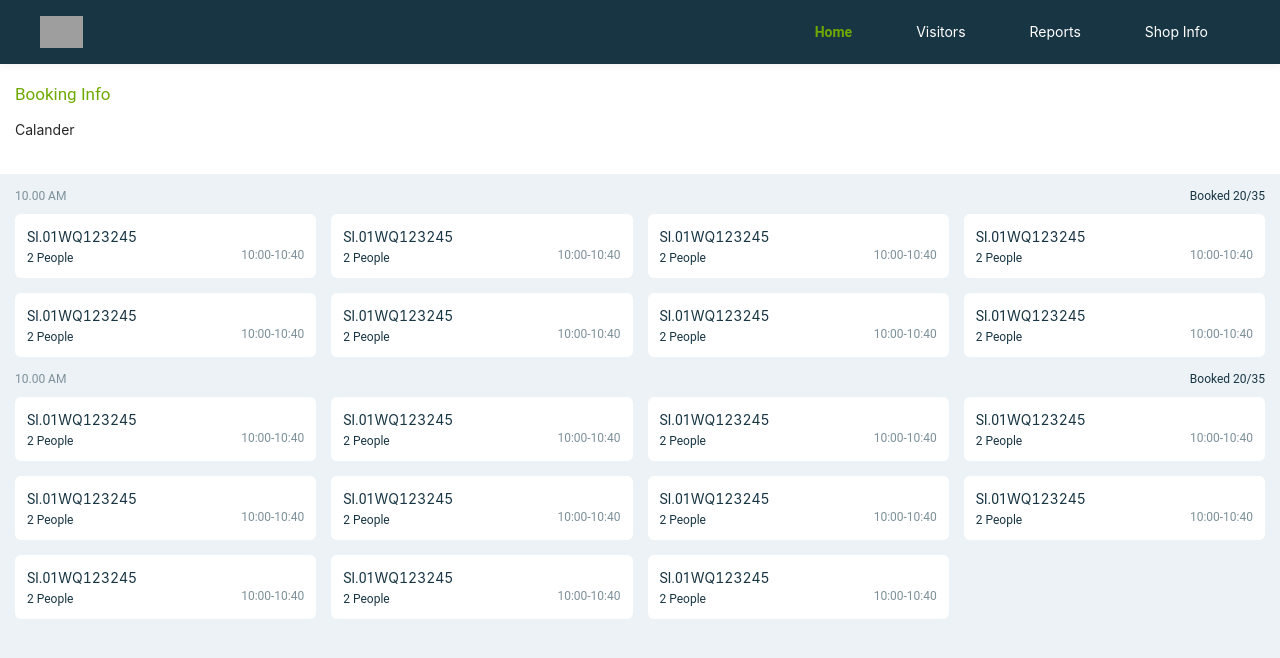
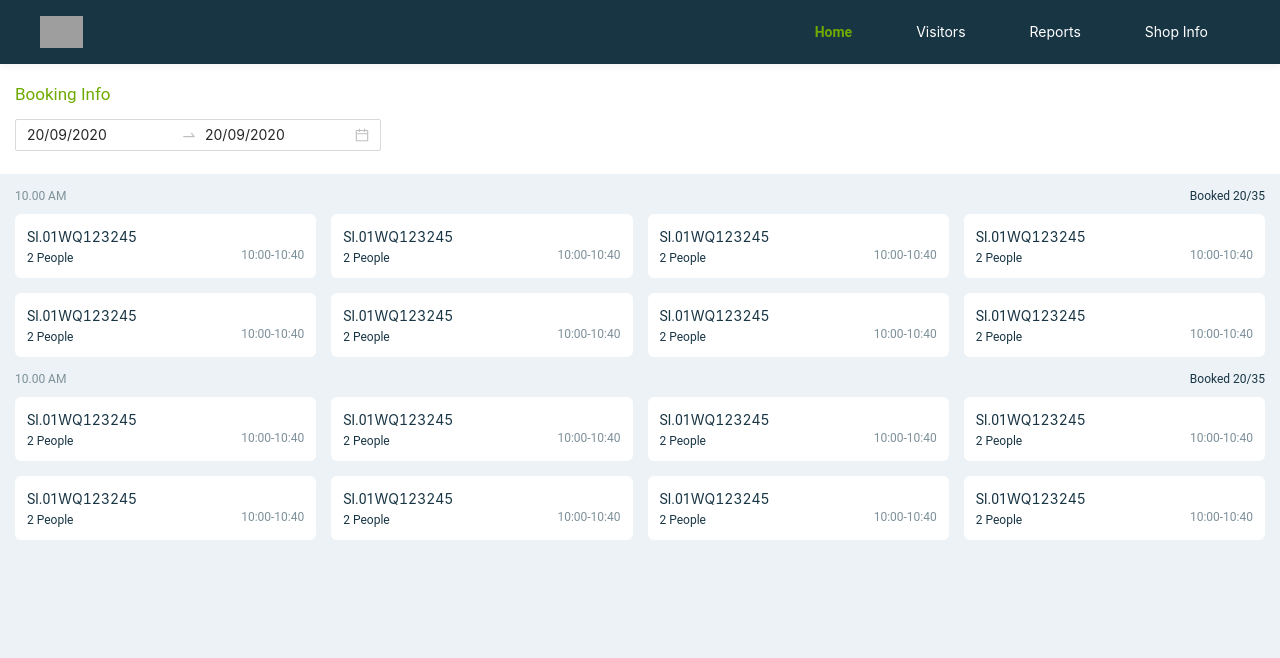
Before and after one commit to sureshseban/weq-admin, a React (Create React App) app: page /home in a window 1280 px wide. Shown: the top 658 px of the page. Built offline with nearby package versions, Linux system fonts and the light colour scheme; grey boxes are pictures that could not be loaded.

Commit message:
implemented calendar and search

```diff
--- a/package.json
+++ b/package.json
@@ -9,6 +9,7 @@
     "antd": "^4.6.4",
     "formik": "^2.1.5",
     "formik-antd": "^2.0.1",
+    "moment": "^2.28.0",
     "react": "^16.13.1",
     "react-dom": "^16.13.1",
     "react-router-dom": "^5.2.0",
--- a/src/components/Home/Home.js
+++ b/src/components/Home/Home.js
@@ -1,8 +1,14 @@
 import React, { useState } from 'react'
 import './Home.css'
+import { DatePicker } from 'antd'
+import moment from 'moment'
+const { RangePicker } = DatePicker;
 
 function Home(props) {
 
+    const dateFormat = 'DD/MM/YYYY'
+    const [startDate, setStartDate] = useState(moment(new Date(), dateFormat))
+    const [endDate, setEndDate] = useState(moment(new Date(), dateFormat))
     const [slots, setSlots] = useState([
         {
             timing: '10.00 AM',
@@ -107,36 +113,32 @@ function Home(props) {
                     weqid: 'WQ123',
                     noBookings: '1',
                     timing: '10.00 AM - 10.15 AM'
-                },
-                {
-                    slotid: 'SL03',
-                    weqid: 'WQ123',
-                    noBookings: '1',
-                    timing: '10.00 AM - 10.15 AM'
-                },
-                {
-                    slotid: 'SL02',
-                    weqid: 'WQ123',
-                    noBookings: '1',
-                    timing: '10.00 AM - 10.15 AM'
-                },
-                {
-                    slotid: 'SL03',
-                    weqid: 'WQ123',
-                    noBookings: '1',
-                    timing: '10.00 AM - 10.15 AM'
                 }
             ]
         }
     ])
+
+    function onChange(dates) {
+        if (dates) {
+            setStartDate(dates[0])
+            setEndDate(dates[1])
+            console.log(startDate);
+            console.log(endDate)
+        }
+    }
 
     return (
         <React.Fragment>
             <div className='filter'>
                 <div className='booking-info-header'>Booking Info</div>
                 <div className='display-flex'>
-                    <div style={{ 'flexGrow': 1 }}>Calander</div>
-                    {/* <div>Search</div> */}
+                    <div style={{ 'flexGrow': 1 }}>
+                        <RangePicker
+                            defaultValue={[startDate, endDate]}
+                            format={dateFormat}
+                            onChange={onChange}
+                        />
+                    </div>
                 </div>
             </div>
             <div className='slots-section'>
--- a/src/components/Visitors/Visitors.js
+++ b/src/components/Visitors/Visitors.js
@@ -1,8 +1,14 @@
 import React, { useState } from 'react'
 import './Visitors.css'
+import { DatePicker, Input } from 'antd'
+import moment from 'moment'
+const { RangePicker } = DatePicker;
 
 function Visitors(props) {
 
+    const dateFormat = 'DD/MM/YYYY'
+    const [startDate, setStartDate] = useState(moment(new Date(), dateFormat))
+    const [endDate, setEndDate] = useState(moment(new Date(), dateFormat))
     const [slots, setSlots] = useState(
         [
             {
@@ -56,13 +62,34 @@ function Visitors(props) {
         ]
     )
 
+    function onChange(dates) {
+        if (dates) {
+            setStartDate(dates[0])
+            setEndDate(dates[1])
+            console.log(startDate);
+            console.log(endDate)
+        }
+    }
+
+    function onSearch(text) {
+        console.log(text)
+    }
+
     return (
         <React.Fragment>
             <div className='filter'>
                 <div className='booking-info-header'>Visitors Info</div>
                 <div className='display-flex'>
-                    <div style={{ 'flexGrow': 1 }}>Calander</div>
-                    <div>Search</div>
+                    <div style={{ 'flexGrow': 1 }}>
+                        <RangePicker
+                            defaultValue={[startDate, endDate]}
+                            format={dateFormat}
+                            onChange={onChange}
+                        />
+                    </div>
+                    <div>
+                        <Input placeholder="Enter visitor name" allowClear onChange={(e) => onSearch(e.target.value)} />
+                    </div>
                 </div>
             </div>
             <div className='visitors-section'>
```
